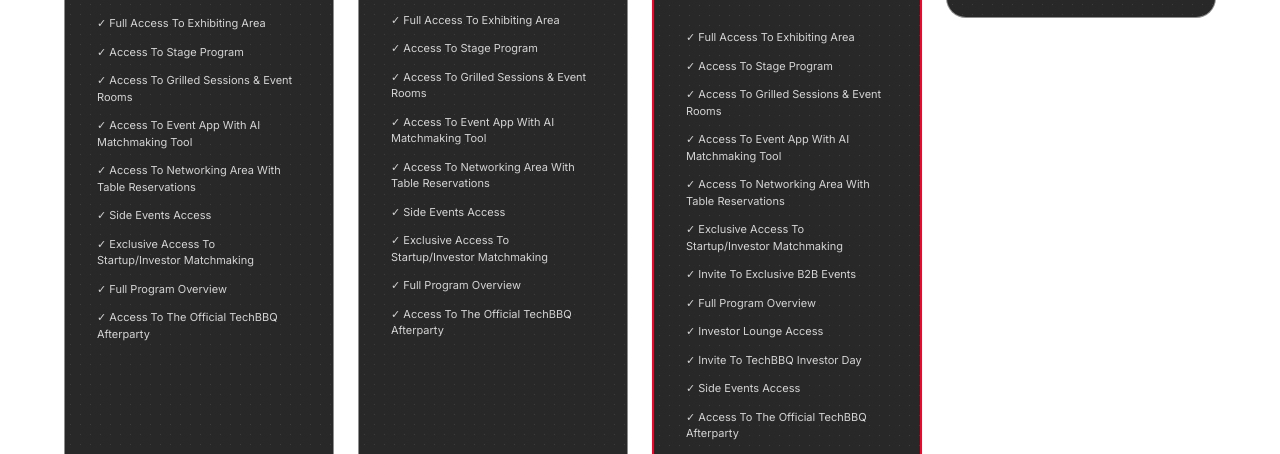
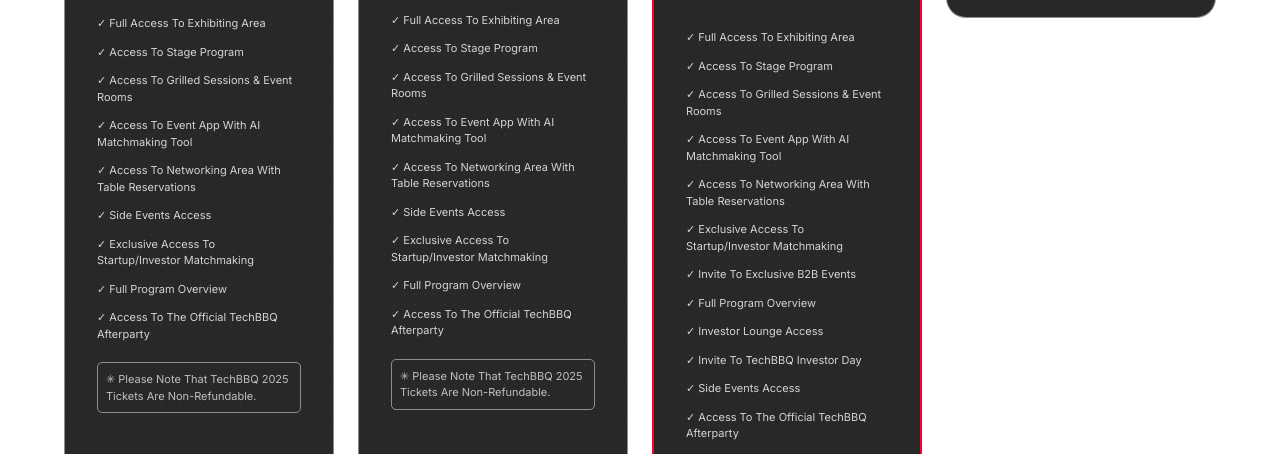
Before and after one commit to AuriDevcourse/ticket2, a plain HTML site: page index.html in a window 1280 px wide. Shown: the part 346-800 px from the top of the page. Drawn offline with Linux system fonts and the light colour scheme.

Commit message:
Added non refundable part

```diff
--- a/index.html
+++ b/index.html
@@ -33,6 +33,7 @@
                         <div class="feature">✓ Exclusive Access to Startup/Investor Matchmaking</div>
                         <div class="feature">✓ Full Program Overview</div>
                         <div class="feature">✓ Access to the official TechBBQ Afterparty</div>
+                        <div class="non-refundable-note">✳ Please note that TechBBQ 2025 tickets are non-refundable.</div>
                     </div>
                     <div class="button-wrapper">
                         <tito-button >
@@ -65,6 +66,7 @@
                         <div class="feature">✓ Exclusive Access to Startup/Investor Matchmaking</div>
                         <div class="feature">✓ Full Program Overview</div>
                         <div class="feature">✓ Access to the official TechBBQ Afterparty</div>
+                        <div class="non-refundable-note">✳ Please note that TechBBQ 2025 tickets are non-refundable.</div>
                     </div>
                     <div class="button-wrapper">
                         <tito-button>
@@ -100,6 +102,7 @@
                         <div class="feature">✓ Invite to TechBBQ Investor Day</div>
                         <div class="feature">✓ Side Events Access</div>
                         <div class="feature">✓ Access to the official TechBBQ Afterparty</div>
+                        <div class="non-refundable-note">✳ Please note that TechBBQ 2025 tickets are non-refundable.</div>
                     </div>
                     <div class="button-wrapper">
                         <tito-button>
@@ -117,6 +120,7 @@
                             <span class="price-subtitle-icon who-icon"></span>Journalists & Media Representatives
                         </p>
                     </div>
+
                     <div class="button-wrapper" style="padding: 10px;">
                         <tito-button>
                             <button class="neon-button">OPENING SOON</button>
--- a/styles.css
+++ b/styles.css
@@ -620,3 +620,14 @@ tito-overlay .tito-overlay-button:hover {
     background-clip: text;
     -webkit-text-fill-color: transparent;
 }
+
+.non-refundable-note {
+    border: 1px solid rgba(242, 242, 242, 0.5);
+    border-radius: 5px;
+    padding: 0.5rem;
+    margin-top: 0.5rem;
+    text-align: left;
+    font-size: 11px;
+    color: rgba(255, 255, 255, 0.7);
+    background: none;
+}
```
